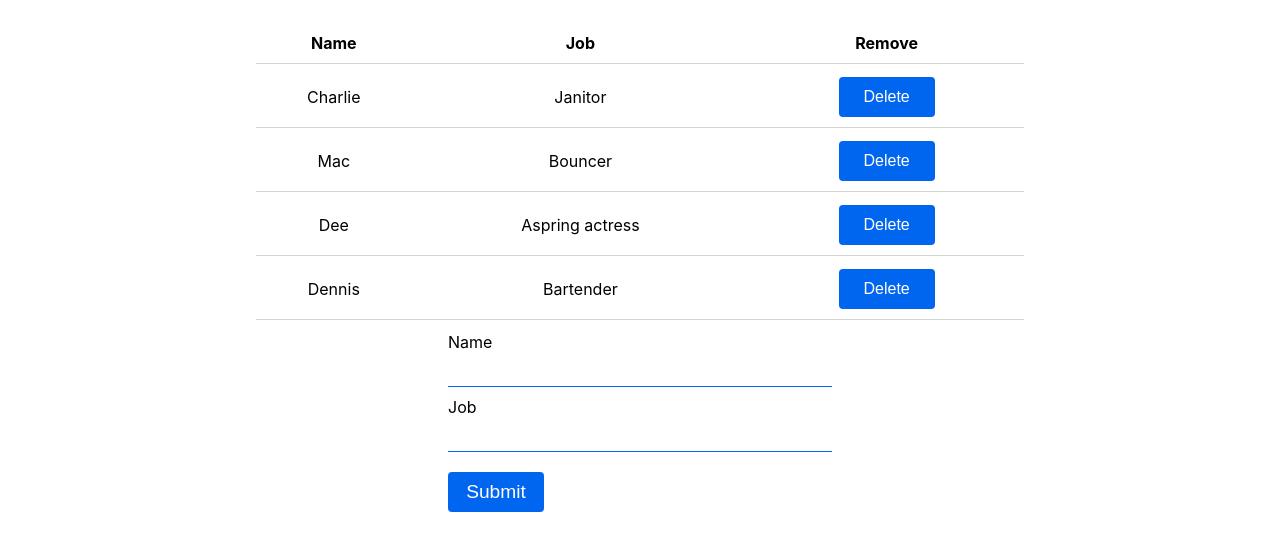
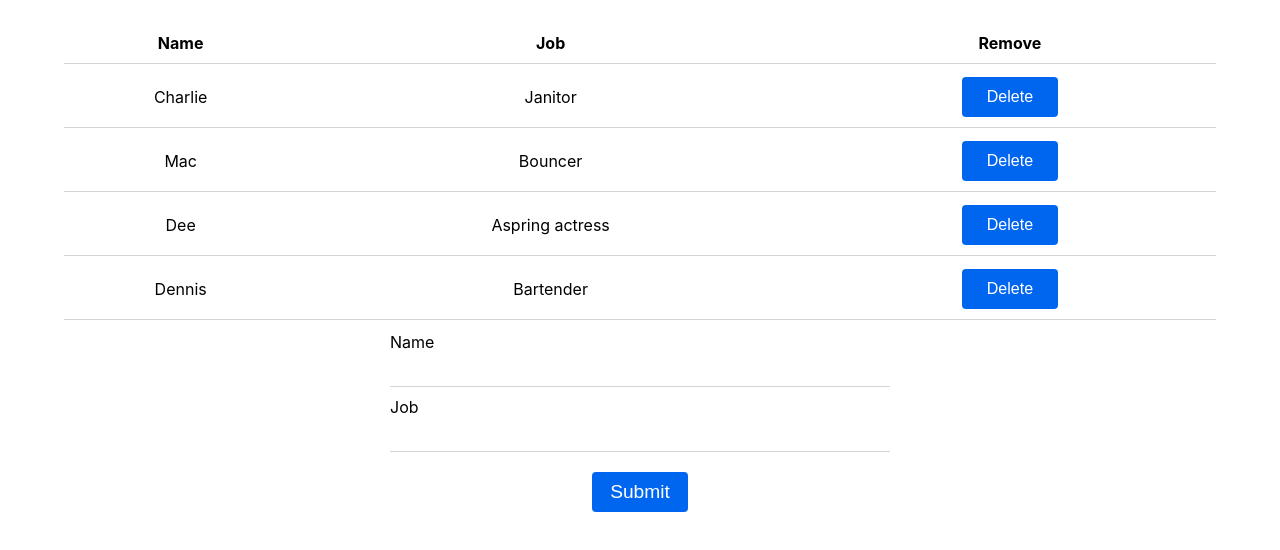
Before and after one commit to pedrohenriquebr/react-tutorial, a React (Create React App) app: page / in a window 1280 px wide. Shown: the top 550 px of the page. Built offline with nearby package versions, Linux system fonts and the light colour scheme.

Commit message:
Update styles and create input-field class

```diff
--- a/src/Form.jsx
+++ b/src/Form.jsx
@@ -25,7 +25,8 @@ class Form extends Component {
 
     return (
       <form>
-        <label htmlFor="name">Name</label>
+       <div className="input-field">
+       <label htmlFor="name">Name</label>
         <input
           type="text"
           name="name"
@@ -33,14 +34,16 @@ class Form extends Component {
           value={name}
           onChange={this.handleChange}
         />
-        <label htmlFor="job">Job</label>
+       </div>
+        <div className="input-field">
+          <label htmlFor="job">Job</label>
         <input
           type="text"
           name="job"
           id="job"
           value={job}
           onChange={this.handleChange}
-        />
+        /></div>
         <input type="button" value="Submit" onClick={this.submitForm} />
       </form>
     );
--- a/src/index.css
+++ b/src/index.css
@@ -24,7 +24,7 @@ code {
 }
 
 .container {
-  width: 60%;
+  width: 90vw;
   margin: 20px auto;
   display: flex;
   flex-direction: column;
@@ -56,14 +56,24 @@ table td, table th {
 form {
   display: flex;
   flex-direction: column;
-  width:50%;
+  align-items: center;
+  width:500px;
   margin: 0 auto;
+}
+
+.input-field {
+  width: 100%;
 }
 
 input {
   margin: 10px 0;
   border: none ;
   outline: none;
-  border-bottom: 1px solid var(--primary-color);
+  width: 100%;
+  border-bottom: 1px solid lightgray;
   font-size: 1.2rem;
 }
+
+input:focus {
+  border-bottom: 2px solid var(--primary-color);
+}
```
